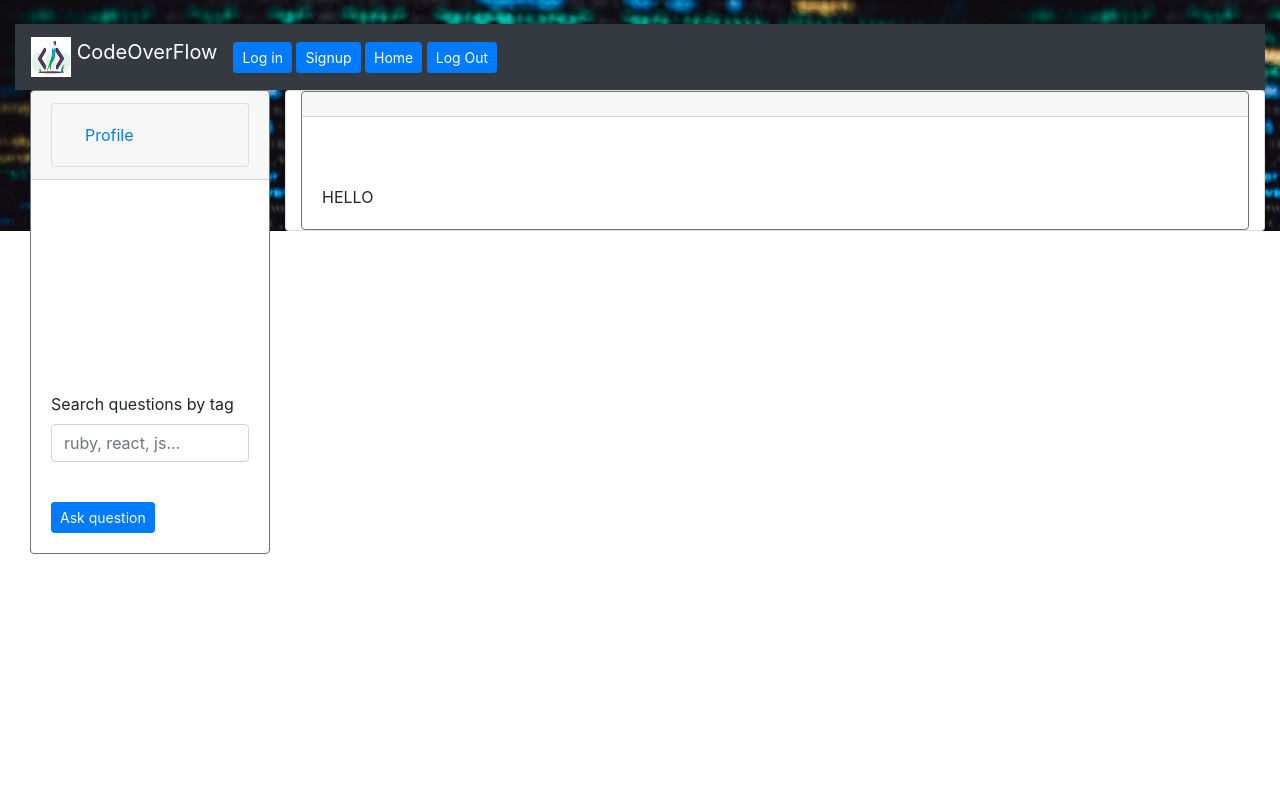
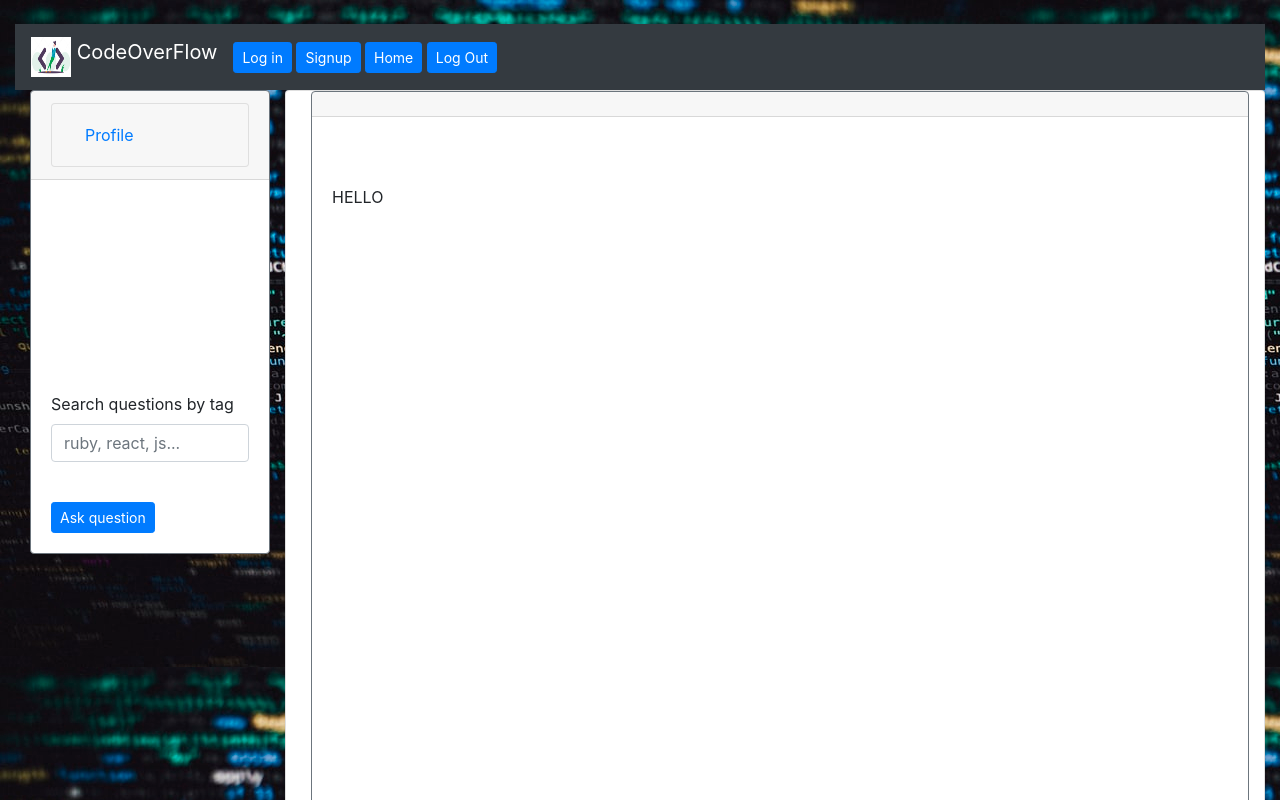
Before and after one commit to JinaStrickland/CodeOverFlow_FrontEnd, a React (Create React App) app: page /answer in a window 1280 px wide. Shown: the top 800 px of the page. Built offline with nearby package versions, Linux system fonts and the light colour scheme; no server answers.

Commit message:
some changes

```diff
--- a/src/App.css
+++ b/src/App.css
@@ -34,10 +34,13 @@
 
 #signup-card {
   margin-top: 46px;
+  height: 60rem;
 }
 
 #login-card {
   margin-top: 46px;
+  height: 60rem;
+
   /* margin-left: 10px; */
 }
 
@@ -74,7 +77,13 @@
   /* margin-left: 20px; */
 }
 
+#answer-page {
+  /* margin-top: 40px; */
+  margin-left: 10px;
+  height: 60rem;
+}
 #answer-form {
   margin-top: 40px;
   margin-left: 20px;
+  height: 60rem;
 }
--- a/src/App.js
+++ b/src/App.js
@@ -18,7 +18,7 @@ import About from "./Components/About";
 
 const url = "http://localhost:3000/questions/";
 const urlA = "http://localhost:3000/answers/";
-// const urlUser = "http://localhost:3000/users/";
+const urlUser = "http://localhost:3000/users/";
 
 class App extends Component {
   state = {
@@ -28,6 +28,7 @@ class App extends Component {
     searchTerm: "",
     editedQuestion: {},
     answer: {},
+    currentUser: {},
   };
 
   componentDidMount() {
@@ -45,6 +46,11 @@ class App extends Component {
           }),
         })
       );
+
+    fetch(urlUser)
+      .then((resp) => resp.json())
+      .then((users) => console.log(users.map((user) => user.password_digest)));
+    console.log(localStorage.token);
   }
 
   currentUser = (user) => {
@@ -209,6 +215,7 @@ class App extends Component {
               </MDBContainer>
             </div>
             <Card>
+              {/* {!token ? <Redirect to='/login/' />: */}
               <Switch>
                 <Route
                   exact
@@ -290,8 +297,9 @@ class App extends Component {
                   />
                 </MDBContainer>
               </Switch>
+              {/* // } */}
             </Card>
-            <div></div>
+            // <div></div>
           </div>
         </MDBContainer>
       </BrowserRouter>
--- a/src/Components/Answer.js
+++ b/src/Components/Answer.js
@@ -4,7 +4,7 @@ import { Card } from "react-bootstrap/";
 const Answer = (props) => {
   return (
     <div>
-      <Card border="secondary">
+      <Card border="secondary" id="answer-page">
         <Card.Header></Card.Header>
         <br />
         <br />
```
